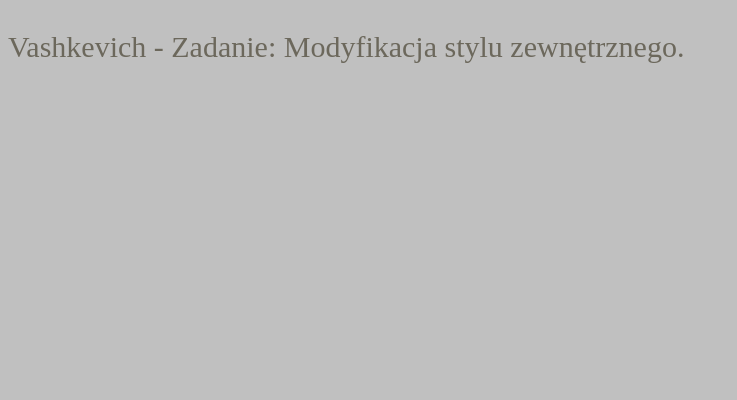
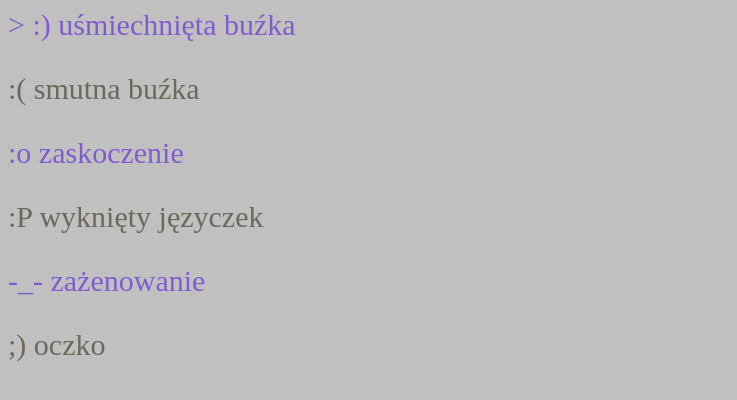
Before and after one commit to Viktoryia102/strona-css, a plain HTML site: page zadanie15_vashkevich.html in a window 1280 px wide. Shown: the whole page, without its empty margins (0-737 px from the left). Drawn offline with Linux system fonts and the light colour scheme.

Commit message:
Update zadanie15_vashkevich.html

```diff
--- a/zadanie15_vashkevich.html
+++ b/zadanie15_vashkevich.html
@@ -1,13 +1,15 @@
-<!DOCTYPE html>
-<html lang="pl">
+<html lang="pl-PL">>
 <head>
-    <meta charset="UTF-8">
-    <meta name="viewport" content="width=device-width, initial-scale=1.0">
-    <title>Zadanie 15 - Vashkevich</title>
-    <!-- Styl zewnętrzny -->
-    <link href="vash_z15.css" rel="stylesheet" type="text/css">
+<title>styl zewnetrzny</title>
+<meta http-equiv="Content-Type" content="text/html; charset=utf-8">
+<LINK href="vash_z15.css" rel="stylesheet" type="text/CSS">
 </head>
 <body>
-    <p>Vashkevich - Zadanie: Modyfikacja stylu zewnętrznego.</p>
+:) uśmiechnięta buźka
+<p> :( smutna buźka </p>
+:o zaskoczenie
+<p>:P wyknięty języczek</p>
+-_- zażenowanie
+<p> ;) oczko</p>
 </body>
 </html>
```
